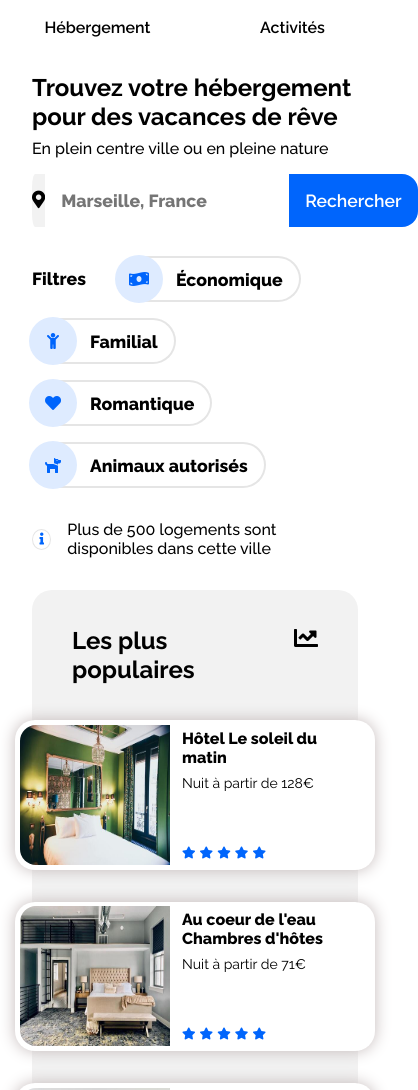
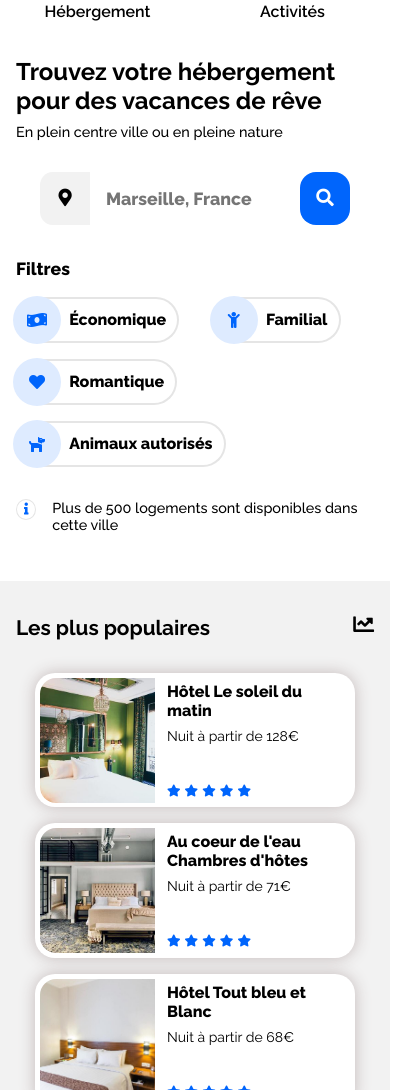
Before and after one commit to GuillaumePrieur/P2_Prieur_Guillaume, a plain HTML site: page index.html in a window 390 px wide. Shown: the part 107-1197 px from the top of the page, 418 px wide, since content can reach past the window. Drawn offline with Linux system fonts and the light colour scheme.

Commit message:
Correctif bug + Finalisation Popular + Avancement Lodging

```diff
--- a/index.html
+++ b/index.html
@@ -36,7 +36,11 @@
             <form>
                 <i class="fas fa-map-marker-alt fa-1g Icon"></i>
                 <input class="Input" type="search" name="ville" placeholder="Marseille, France">
-                <input class="Submit" type="submit" value="Rechercher">
+                <button class="Submit" type="submit">
+                    <span class=submitSpan>Rechercher</span>
+                    <i class="fas fa-search"></i>
+                </button>
+
             </form>
             <!-- Filtres de Recherche-->
             <div class="Filters">
--- a/style.css
+++ b/style.css
@@ -45,8 +45,9 @@ h1{
     margin-bottom: 0.5rem;
 }
 .Search p{
-    margin:0;
+    margin:0 0 2rem 0;
     font-weight: 500;
+    font-size: 0.9rem;
 }
 /*Barre de Recherche*/
 form{
@@ -61,7 +62,7 @@ form .Icon{
     font-size: 1.1rem;
     border-radius: 25% 0 0 25%;
     background-color: #f2f2f2;
-    width: 3rem;
+    min-width:50px;
 }
 form .Input{
     font-family: "Raleway";
@@ -79,14 +80,16 @@ form .Submit{
     border-radius: 0 1rem 1rem 0;
     border:none;
     padding: 1rem;
-    cursor:pointer;
+    min-width:50px;
+}
+.fa-search {
+    display:none;
 }
 /*Filtres de Recherche*/
 .Search .Filters{
     display:flex;
     flex-wrap: wrap;
     align-items: baseline;
-    margin-top: 1.5rem;
 }
 h3{
     display:flex;
@@ -121,14 +124,13 @@ h3{
     margin: -3px; /* pour centrer l'icone sur la bordure/ ameliorer l'aspect visuel*/
 }
 .Filter .Title{
-    font-size: 1.1em;
     font-weight: 800;
-    padding:0 1rem 0 1rem;
+    padding:0 0.7rem 0 0.7rem;
 }
 /*Résultat de Recherche*/
 .Result{
     display:flex;
-    align-items: center;
+    align-items: baseline;
     margin-top: 1rem;
     margin-bottom: 2rem;
 }
@@ -188,7 +190,7 @@ figure{
     min-width: 225px;
     min-height: 125x;
     border-radius: 1rem 1rem 0 0;
-
+    object-fit: cover;
 }
 
 /* .lodgingMainCardFigureCaption{
@@ -237,7 +239,9 @@ figure{
     margin-bottom: 2rem;
     max-width: 450px;
 }
-
+h2{
+    font-size: 1.3rem;
+}
 .lodgingPopularTitle{
     display:flex;
     flex-direction: row;
@@ -255,9 +259,9 @@ figure{
     box-shadow: 0 0 16px #c4baba;
     transition-duration: 0.1s;
     cursor: pointer;
-    min-width: 300px;
+    min-width: 310px;
     /* max-width: 370px; Travail de la largeur max en agrandissant en cours*/
-    min-height: 140px;
+    min-height: 110px;
 }
 .lodgingPopularCard:hover{
     transform: scale(1.01);
@@ -269,12 +273,12 @@ figure{
 }
 
 .lodgingPopularCardImg{
-    min-height: 140px;
-    max-height: 140px;
-    width:100%;
-    min-width: 150px;
-    max-width: 150px;
+    min-height: 125px;
+    max-height: 125px;
+    min-width: 115px;
+    max-width: 115px;
     border-radius: 1rem 0 0 1rem;
+    object-fit: cover;
 }
 
 .lodgingPopularCardDesc{
@@ -364,6 +368,7 @@ flex-direction: column;
     display:flex;
     flex-direction: column;
     margin-right: 3rem;
+    margin-bottom: 2rem;
 
 }
 
@@ -407,12 +412,12 @@ flex-direction: column;
             width: 100%;
         }
         .lodgingPopularCard{
-            min-width: 350px;
-            max-width: 400px;
+            min-width: 310px;
+            max-width: 310px;
             margin: 1rem;
         }
         .lodgingPopularCardImg{
-            max-width: 150px;
+            max-width: 115px;
         }
         .Main{
             margin: 0 0 2rem 0;
@@ -426,30 +431,29 @@ flex-direction: column;
             .footerColumnDiv{
                 display:flex;
                 flex-direction: column;
-                align-items: center;
             }
 
             .footerColumn{
                 display:flex;
                 flex-direction: column;
-                margin:0;
             }
 
             .footerColumnTitle{
                 margin-right: 0;
-                justify-content: center;
+                justify-content: left;
             }
 
             .footerColumnLink{
                 font-weight: 550;
                 margin-top: 0.5rem;
-                align-self: center;
+                align-self: flex-start;
             }
 
             @media screen and (max-width:620px) {
                 /* Modifications:
                 - Nav: réorganisation selon disposition mobile.
                 - Recherche: centrage de la barre de recherche.
+                - Filtre: Préparation à la disposition mobile
                 */
                 .Nav a:nth-child(1) { order: 1; }
                 .Nav a:nth-child(2) { order: 3; }
@@ -469,14 +473,14 @@ flex-direction: column;
                     flex-basis: 25%;
                     flex-grow: 1;
                     text-align: center;
-                    margin-left: -2rem;
+                    /* margin-left: -2rem; */
 
                 }
                 .Nav a:nth-child(3){
                     flex-basis: 25%;
                     flex-grow: 1;
                     text-align: center;
-                    margin-right:-2rem;
+                    /* margin-right: -3rem; */
 
                 }
                 .Nav a:nth-child(4){
@@ -494,13 +498,88 @@ flex-direction: column;
                     border-top: none;
                     border-bottom: 3px solid #0065FC;
                 }
+                .Search h3{
+                    flex-basis:70%;
+                }
 
                 @media screen and (max-width:500px){
                     /* Modifications:
-                    - Barre de recherche: Div Icon map qui rétrécie
+                    - Barre de recherche: Transition avec l'icon Search
+                    - Footer: disposition passe de centré à aligné à gauche
+                    */
+                    form .Submit{
+                        border-radius: 1rem 1rem 1rem 1rem;
+                    }
+                    .submitSpan{
+                        display:none
+                    }
+                    .fa-search{
+                        display:block
+                    }
 
-                    */
 
+                    @media screen and (max-width:420px) {
+                        /* Modifications:
+                        - Body ; diminution de la marge pour correspondre au design mobile
+                        - Recherche: centrage de la barre de recherche,
+                        ajutstement taille input.
+                        - Filtre: arrangement des marges.
+                        - Popular: passage au design mobile
+                        */
+
+                        body{
+                            margin:1rem;
+                        }
+                        .footer{
+                            margin:-1rem;
+                        }
+                        .Nav a:nth-child(2){
+                            margin-left: -1rem;
+                        }
+                        .Nav a:nth-child(3){
+                            margin-right:-1rem;
+                        }
+                        .Nav a:nth-child(4){
+                            margin-right:-1rem;
+                        }
+                        form{
+                            justify-content: center;
+                        }
+                        form .Input{
+                            max-width: 210px;
+                        }
+                        .Filter{
+                            margin-right: auto;
+                        }
+                        .lodgingPopular{
+                            margin: -1rem;
+                            /* margin-bottom: 1rem; */
+                            padding: 1rem 1rem 2.5rem 1rem;
+                            border-radius: unset;
+                        }
+                        .lodgingPopularCard{
+                             min-width: 310px;
+                             margin: 1rem 0 0 0;
+                        }
+                        .Main{
+                            margin: 0 -1rem 0 -1rem;
+                            padding: 1rem 1rem 2.5rem 1rem;
+                            background-color: white;
+                        }
+                        .Card {
+                            margin: 0 0 1rem 0;
+                        }
+                        .lodgingMainCardImg{
+                            max-height: 115px;
+                            min-width: 310px;
+                            max-width: 310px;
+
+                        }
+
+
+
+
+                    }
                 }
             }
         }
```
